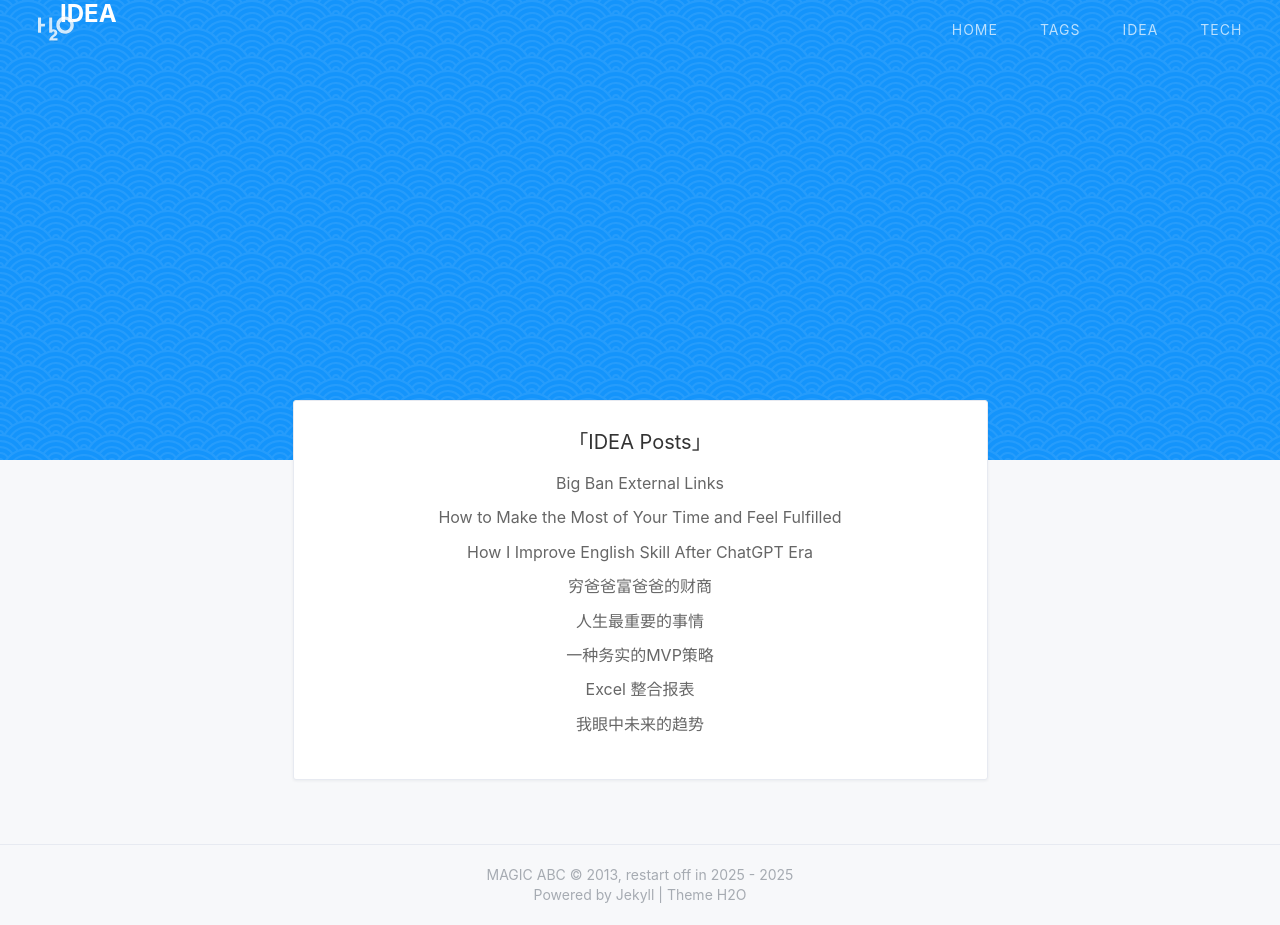
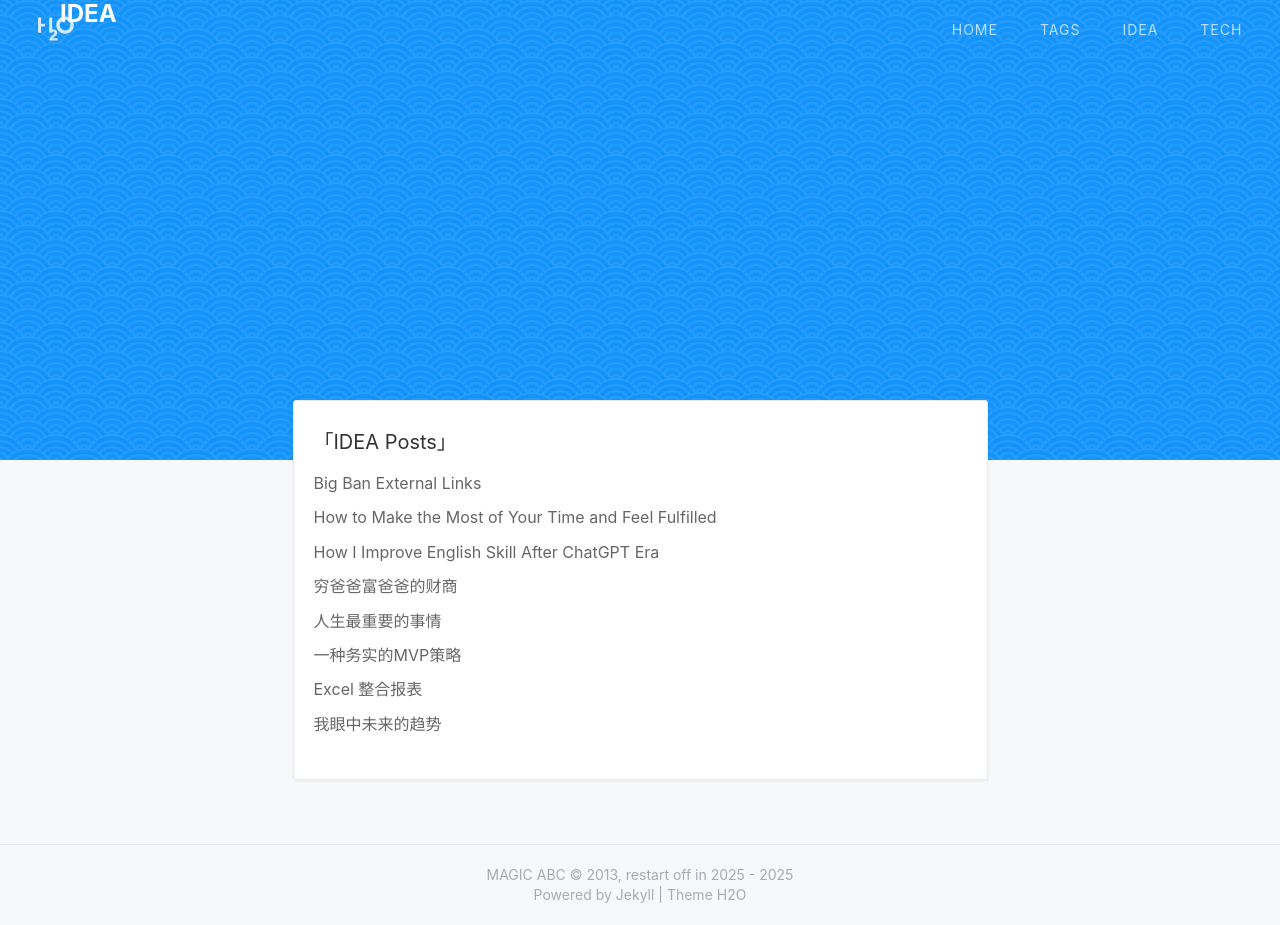
Before and after one commit to hwh008/hwh008.github.io, a Jekyll site: the page built from cat_idea.html, in a window 1280 px wide and 925 px high. Built offline with Jekyll 4.4.1, drawn with Linux system fonts in a browser that asks for light colours; nearby versions of some CDN libraries; a style sheet for code colours, icons or effects is not loaded.

Commit message:
make list of left align

```diff
--- a/cat_idea.html
+++ b/cat_idea.html
@@ -10,12 +10,12 @@ layout: default
 </div>
 
 <main class="tags-content">
-    <ul class="tags-list">
-        <li>
-            <span class="tag-name">「IDEA Posts」</span>
+    <ul class="tags-list" style="text-align: left;">
+        <li style="text-align: left;">
+            <span class="tag-name" style="text-align: left;">「IDEA Posts」</span>
             {% for post in site.posts %}
                 {% if post.path contains '_posts/idea/' %}
-                    <a class="tag-post" href="{{ post.url | relative_url }}" title="{{ post.title }}">{{ post.title }}</a>
+                    <a class="tag-post" style="text-align: left; display: block;" href="{{ post.url | relative_url }}" title="{{ post.title }}">{{ post.title }}</a>
                 {% endif %}
             {% endfor %}
         </li>
```
Also changed, not shown: cat_tech.html (+4 -4 lines).
